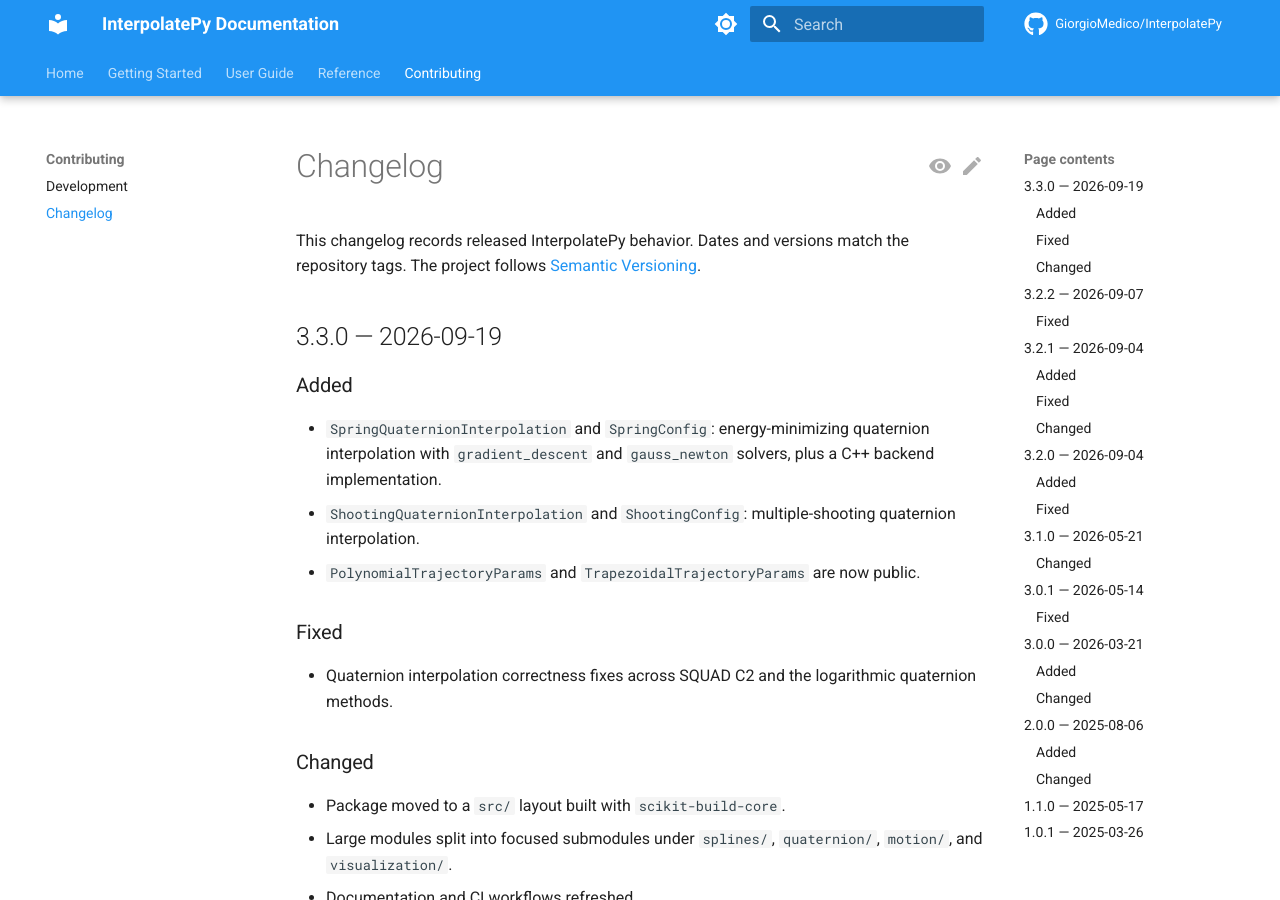
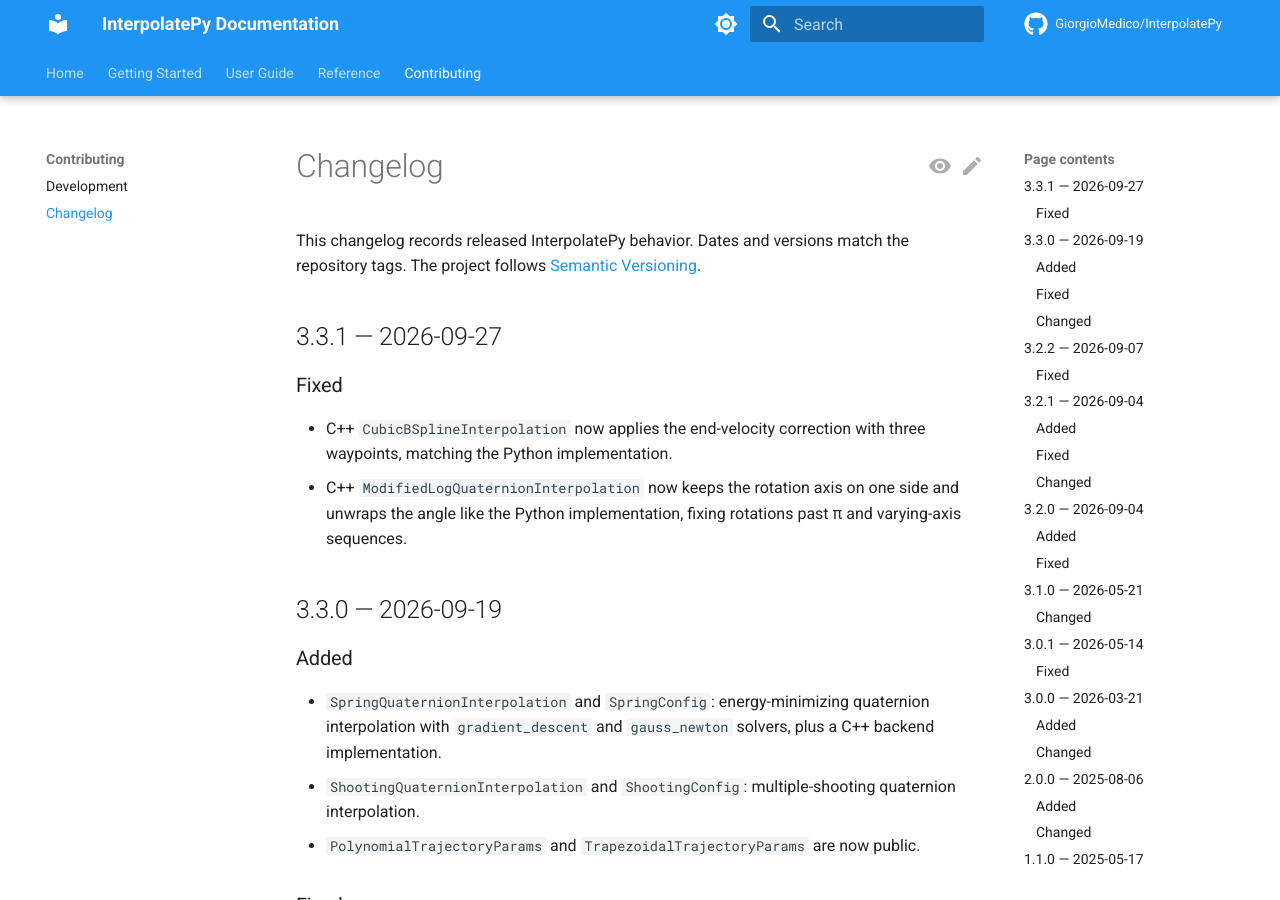
Before and after one commit to GiorgioMedico/InterpolatePy, an MkDocs documentation site: the page built from docs/changelog.md, in a window 1280 px wide and 900 px high. Built offline with MkDocs 1.6.1 and Material for MkDocs 9.7.7, drawn with Linux system fonts in a browser that asks for light colours; comment, search, counter and statistics services are not loaded; the version menu is left out.

Commit message:
chore: release 3.3.1

````diff
--- a/docs/algorithms.md
+++ b/docs/algorithms.md
@@ -1,6 +1,6 @@
 # Algorithms
 
-This guide summarizes the numerical families in InterpolatePy 3.3.0 and helps
+This guide summarizes the numerical families in InterpolatePy 3.3.1 and helps
 select between them. The [API reference](api-reference.md) supplies signatures;
 the tutorials supply complete code.
 
--- a/docs/api-reference.md
+++ b/docs/api-reference.md
@@ -1,6 +1,6 @@
 # API reference
 
-This page documents the supported Python API for InterpolatePy 3.3.0. Import
+This page documents the supported Python API for InterpolatePy 3.3.1. Import
 these objects from `interpolatepy` unless a module-qualified exception is shown.
 
 !!! note "Backend-dependent class identity"
--- a/docs/changelog.md
+++ b/docs/changelog.md
@@ -2,6 +2,16 @@
 
 This changelog records released InterpolatePy behavior. Dates and versions match
 the repository tags. The project follows [Semantic Versioning](https://semver.org/).
+
+## 3.3.1 — 2026-09-27
+
+### Fixed
+
+- C++ `CubicBSplineInterpolation` now applies the end-velocity correction with
+  three waypoints, matching the Python implementation.
+- C++ `ModifiedLogQuaternionInterpolation` now keeps the rotation axis on one
+  side and unwraps the angle like the Python implementation, fixing rotations
+  past π and varying-axis sequences.
 
 ## 3.3.0 — 2026-09-19
 
--- a/docs/troubleshooting.md
+++ b/docs/troubleshooting.md
@@ -22,7 +22,7 @@ Check the installed version:
 python -c "import interpolatepy as ip; print(ip.__version__)"
 ```
 
-This documentation targets 3.3.0. Import public algorithms from `interpolatepy`.
+This documentation targets 3.3.1. Import public algorithms from `interpolatepy`.
 The trapezoidal `TrajectoryParams` is the intentional exception:
 
 ```python
--- a/pyproject.toml
+++ b/pyproject.toml
@@ -10,7 +10,7 @@ maintainers = [
 ]
 description = "A comprehensive Python library for generating smooth trajectories and curves with precise control over position, velocity, acceleration, and jerk profiles"
 readme = "README.md"
-version = "3.3.0"
+version = "3.3.1"
 license = "MIT"
 license-files = ["LICENSE"]
 requires-python = ">=3.11"
````
Also changed, not shown: ALGORITHMS.md (+1 -1 lines), README.md (+1 -1 lines), docs/index.md (+1 -1 lines), 2 other files.
